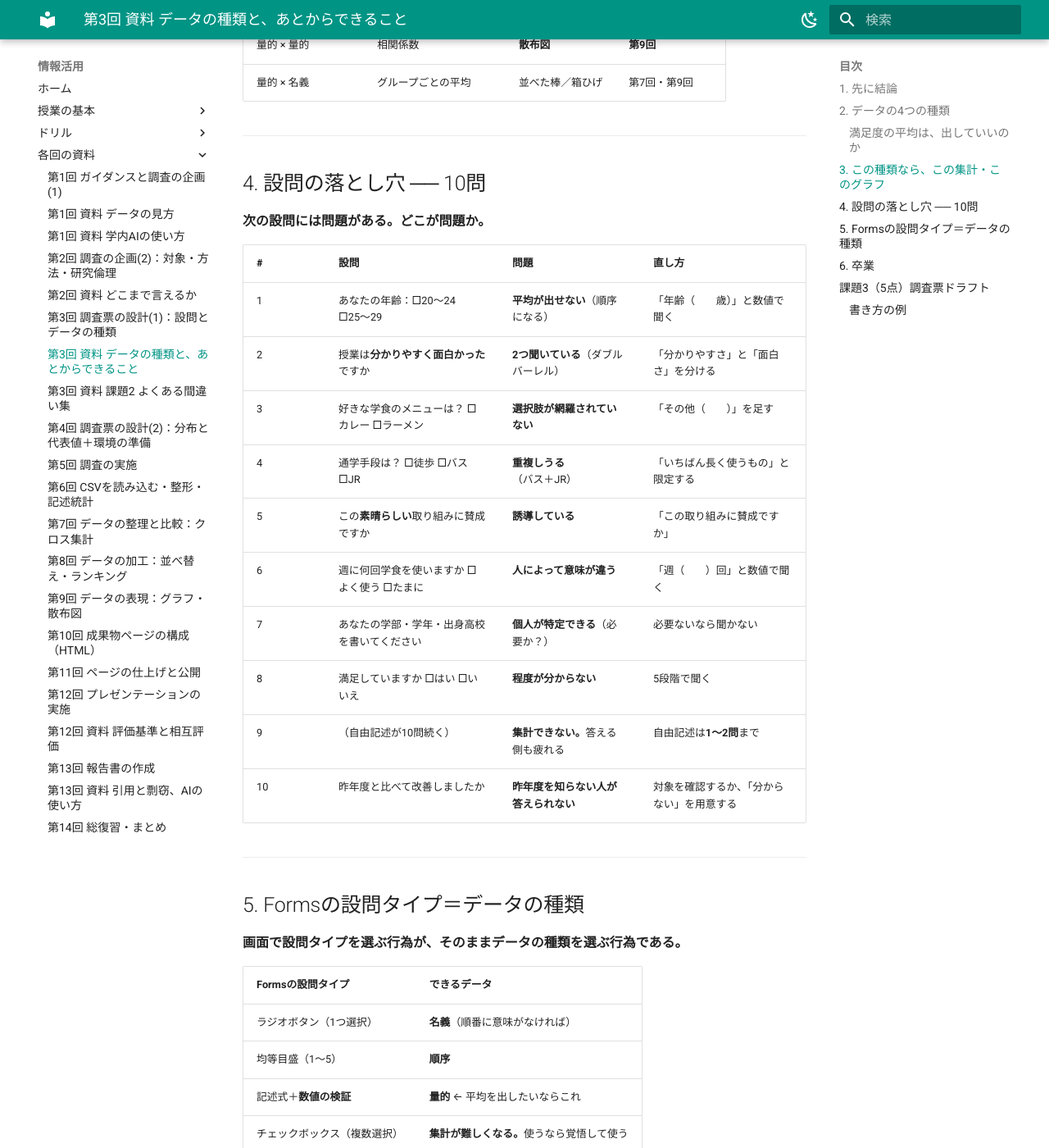
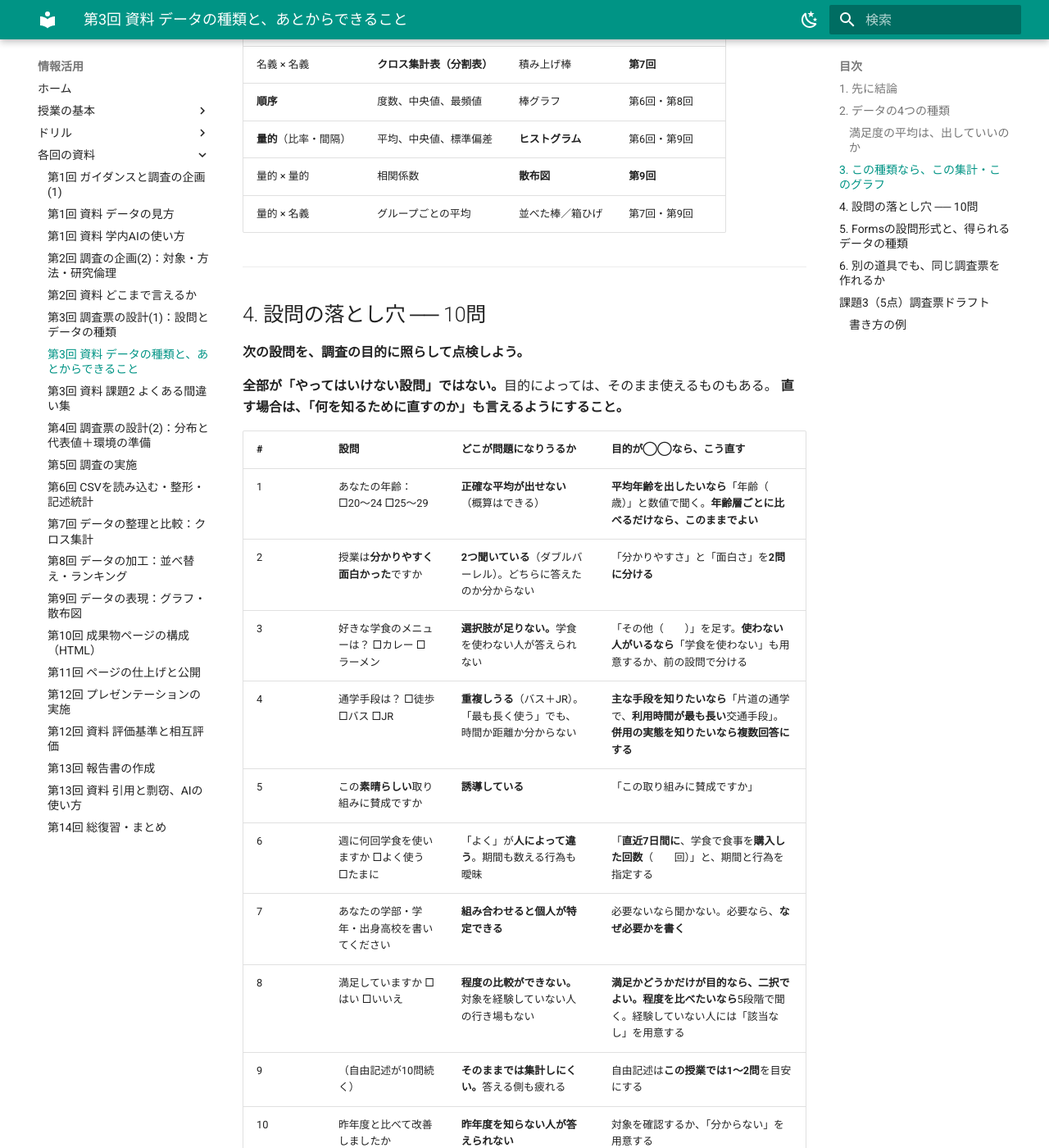
Before and after one commit to aonoa68/joho-katsuyo, an MkDocs documentation site: the page built from docs/week03-datatypes.md, in a window 1280 px wide and 1400 px high, scrolled down 1861 px. Shown: the whole window at 82% size. Built offline with MkDocs 1.6.1 and Material for MkDocs 9.7.7, drawn with Linux system fonts in a browser that asks for light colours; some of the changed text lies outside the part shown.

Commit message:
第3回資料の断定を修正し、目的に照らして判断する形に
外部レビューの指摘4点を反映。

- 数値の範囲設定では単位の取り違えは防げない。設問文で単位と記入例を
  示す役割と、範囲で異常値を弾く役割を分けて説明
- 自由記述は「集計できない」ではなく「そのままでは集計しにくい」。
  1〜2問はこの授業での目安であることを明示
- 設問形式と尺度は一対一ではない。何を聞くかとの組み合わせで決まる
  ことを表で示し、チェックボックスの割合が100%を超える点を追記
- 年齢階級からは正確な平均が出せないだけで概算は可能。年齢層で聞くこと
  自体が悪いわけではない

あわせて、クイズを「目的に照らして点検する」形に書き換え（4・6・8・3）、
満足度の平均は等間隔とみなしている旨を明記、間隔尺度の例から時刻を削除、
Google Forms の操作名である旨の断りを追加、§6の見出しを内容に合わせた。

課題3の提出単位・提出物・注記する場所を明記し、量的1問をチェックリストへ。

Co-Authored-By: Claude Opus 5 (1M context) <noreply@anthropic.com>
Claude-Session: https://claude.ai/code/session_01491iACNdyWdrViehZyTRv6

```diff
--- a/docs/week03-datatypes.md
+++ b/docs/week03-datatypes.md
@@ -8,8 +8,12 @@
 
 **設問の形を決めた時点で、あとからできる集計とグラフが決まる。**
 
-年齢を「20〜24歳」の選択肢で聞いたら、**平均年齢は二度と出せない。**
-あとから「平均を出したい」と思っても、もう手遅れである。データを集め直すしかない。
+年齢を「20〜24歳」の選択肢で聞いたら、**正確な平均年齢は二度と出せない。**
+階級の真ん中の値（22歳）を使えば概算はできるが、**それは仮定を置いた近似**である。
+正確な平均が要るなら、**年齢を数値で聞くしかない。**あとから気づいても、集め直すことになる。
+
+**年齢層で聞くこと自体が悪いわけではない。**年齢層ごとに比べるのが目的なら、その形でよい。
+悪いのは、**何をしたいか決めないまま形式を選ぶこと**である。
 
 **だから、集める前に決める。**
 
@@ -45,7 +49,10 @@
 
 ただし実務では出す。この授業でも出す。**ただし、そう分かったうえで出す。**
 
-> 平均だけを見せない。**分布（何人がどれを選んだか）も一緒に見せる。**
+**この授業では、1〜5を等間隔の得点とみなして平均を出すことがある。**
+「とみなす」であって、**実際に満足感の差が等しいと確かめたわけではない。**
+
+> 平均だけを見せない。**各選択肢の人数や割合（分布）も一緒に見せる。**
 
 ---
 
@@ -66,56 +73,96 @@
 
 ## 4. 設問の落とし穴 ── 10問
 
-**次の設問には問題がある。どこが問題か。**
+**次の設問を、調査の目的に照らして点検しよう。**
 
-| # | 設問 | 問題 | 直し方 |
+**全部が「やってはいけない設問」ではない。**目的によっては、そのまま使えるものもある。
+**直す場合は、「何を知るために直すのか」も言えるようにすること。**
+
+| # | 設問 | どこが問題になりうるか | 目的が◯◯なら、こう直す |
 |---|---|---|---|
-| 1 | あなたの年齢：□20〜24 □25〜29 | **平均が出せない**（順序になる） | 「年齢（　　歳）」と数値で聞く |
-| 2 | 授業は**分かりやすく面白かった**ですか | **2つ聞いている**（ダブルバーレル） | 「分かりやすさ」と「面白さ」を分ける |
-| 3 | 好きな学食のメニューは？ □カレー □ラーメン | **選択肢が網羅されていない** | 「その他（　　）」を足す |
-| 4 | 通学手段は？ □徒歩 □バス □JR | **重複しうる**（バス＋JR） | 「いちばん長く使うもの」と限定する |
+| 1 | あなたの年齢：□20〜24 □25〜29 | **正確な平均が出せない**（概算はできる） | **平均年齢を出したいなら**「年齢（　　歳）」と数値で聞く。**年齢層ごとに比べるだけなら、このままでよい** |
+| 2 | 授業は**分かりやすく面白かった**ですか | **2つ聞いている**（ダブルバーレル）。どちらに答えたのか分からない | 「分かりやすさ」と「面白さ」を**2問に分ける** |
+| 3 | 好きな学食のメニューは？ □カレー □ラーメン | **選択肢が足りない。**学食を使わない人が答えられない | 「その他（　　）」を足す。**使わない人がいるなら**「学食を使わない」も用意するか、前の設問で分ける |
+| 4 | 通学手段は？ □徒歩 □バス □JR | **重複しうる**（バス＋JR）。「最も長く使う」でも、時間か距離か分からない | **主な手段を知りたいなら**「片道の通学で、**利用時間が最も長い**交通手段」。**併用の実態を知りたいなら複数回答にする** |
 | 5 | この**素晴らしい**取り組みに賛成ですか | **誘導している** | 「この取り組みに賛成ですか」 |
-| 6 | 週に何回学食を使いますか □よく使う □たまに | **人によって意味が違う** | 「週（　　）回」と数値で聞く |
-| 7 | あなたの学部・学年・出身高校を書いてください | **個人が特定できる**（必要か？） | 必要ないなら聞かない |
-| 8 | 満足していますか □はい □いいえ | **程度が分からない** | 5段階で聞く |
-| 9 | （自由記述が10問続く） | **集計できない。**答える側も疲れる | 自由記述は**1〜2問**まで |
+| 6 | 週に何回学食を使いますか □よく使う □たまに | 「よく」が**人によって違う**。期間も数える行為も曖昧 | 「**直近7日間に**、学食で食事を**購入した回数**（　　回）」と、期間と行為を指定する |
+| 7 | あなたの学部・学年・出身高校を書いてください | **組み合わせると個人が特定できる** | 必要ないなら聞かない。必要なら、**なぜ必要かを書く** |
+| 8 | 満足していますか □はい □いいえ | **程度の比較ができない。**対象を経験していない人の行き場もない | **満足かどうかだけが目的なら、二択でよい。****程度を比べたいなら**5段階で聞く。経験していない人には「該当なし」を用意する |
+| 9 | （自由記述が10問続く） | **そのままでは集計しにくい。**答える側も疲れる | 自由記述は**この授業では1〜2問**を目安にする |
 | 10 | 昨年度と比べて改善しましたか | **昨年度を知らない人が答えられない** | 対象を確認するか、「分からない」を用意する |
+
+!!! note "自由記述は「集計できない」わけではない"
+    自由記述も、**内容を読んで分類し、件数を数えれば集計できる。**実際の調査でも行われている。
+    ただし**その分類作業に手間がかかる**。この授業では時間が限られるので、**1〜2問を目安**にする。
+    「できない」ではなく「**そのままでは集計しにくい**」と覚えること。
 
 ---
 
-## 5. Formsの設問タイプ＝データの種類
+## 5. Formsの設問形式と、得られるデータの種類
 
-**画面で設問タイプを選ぶ行為が、そのままデータの種類を選ぶ行為である。**
+**データの種類は、「何を聞くか」と「どう答えてもらうか」の組み合わせで決まる。**
+設問形式だけでは決まらない。**数値で入力させれば必ず量的になる、わけではない。**
 
-| Formsの設問タイプ | できるデータ |
-|---|---|
-| ラジオボタン（1つ選択） | **名義**（順番に意味がなければ） |
-| 均等目盛（1〜5） | **順序** |
-| 記述式＋**数値の検証** | **量的** ← 平均を出したいならこれ |
-| チェックボックス（複数選択） | **集計が難しくなる。**使うなら覚悟して使う |
-| 記述式（自由記述） | 集計できない。**1〜2問まで** |
+| 設問形式 | 何を聞くか | データの種類 |
+|---|---|---|
+| ラジオボタン（1つ選択） | 所属学部 | **名義** |
+| ラジオボタン（1つ選択） | 不満・やや不満・中立・やや満足・満足 | **順序** |
+| ラジオボタン（1つ選択） | 昨日の学食利用回数：0回・1回・2回・3回 | **量的**（実際の回数を漏れなく選べる場合） |
+| 均等目盛（1〜5） | 満足度 | **順序** |
+| 記述式＋数値の検証 | 昨日の勉強時間を分で | **量的** |
+| 記述式＋数値の検証 | 分類用の番号（1＝経済、2＝文…） | **名義**（数値だが、ただの符号） |
+| チェックボックス（複数選択） | 通学に使う交通手段（すべて） | 選択肢ごとに人数を数える（下の注意） |
+| 記述式（自由記述） | 自由に書いてもらう | 分類すれば数えられるが、手間がかかる |
+
+**ラジオボタンは「1つ選ぶ」ための形式であって、名義専用ではない。**
+選択肢が順番を持てば順序になり、実際の数量を漏れなく選べれば量的になる。
+
+!!! warning "チェックボックス（複数選択）の注意"
+    **選択肢ごとの人数は数えられる。**ただし、**回答者数を分母にした割合は、合計が100％を超える。**
+
+    10人に聞いて、バス6人・JR7人なら、60％と70％である。併用している人がいるからである。
+    **「合計100％の円グラフ」にはできない。**棒グラフで、選択肢ごとの人数を並べる。
 
 !!! tip "数値で答えてほしいときは"
     記述式にして、**「回答の検証」→「数値」→「範囲」** を設定する。
     そうしないと「だいたい30分くらい」「1時間半」と書かれて、**あとで数えられなくなる。**
 
+!!! note "以下の操作名は Google Forms のものです"
+    **Microsoft Forms を使う場合、設問形式や設定項目の名前が違います。**
+    やることは同じなので、名前が見つからないときは、画面で近いものを探すか、
+    「Microsoft Forms で、数値だけ入力できるようにしたい」とAIに聞いてください。
+
 ---
 
-## 6. 卒業
+## 6. 別の道具でも、同じ調査票を作れるか
 
 - **同じ調査票を、紙でも作れるか。**
 - 紙とFormsで何が違うか（回収のしやすさ／集計の手間／匿名性／答える人の負担）
 
 道具が変わっても、**設問の設計は変わらない。**
+Google Forms でも Microsoft Forms でも紙でも、**何を聞いて、どう答えてもらうか**が決まっていれば作れる。
 
 ---
 
 ## 課題3（5点）調査票ドラフト
 
+**グループにつき1件。代表者がMoodleに直接記入して提出する。**
+
+**提出するもの**
+
+1. **回答者用のURL**（学生が実際に答える画面のリンク）
+2. **設問の対応表**（下の例の形。設問番号・設問文・データの種類・予定する集計やグラフ）
+
+**データの種類と集計方法は、回答者向けのフォームには書かない。**対応表のほうに書く。
+フォームに書くと、答える人が混乱する。
+
+**チェックリスト**
+
 - [ ] Formsで調査票を作る。**設問は6〜10問**を目安にする
+- [ ] **量的データの設問を最低1問入れる**（「何分」「何円」「何回」で聞くもの）
 - [ ] **各設問に「データの種類」を注記する**（名義／順序／量的）
-- [ ] **上の落とし穴10個に当てはまっていないか**を点検する
-- [ ] **設問ごとに「この設問だけから出せる集計」を1つ書く**
+- [ ] **上の落とし穴10個を、目的に照らして点検する**
+- [ ] **設問ごとに「この設問だけから出せる集計・グラフ」を1つ書く**
 
 **次回（第4回）に、その対応表を埋めて設問を直す。**
 
@@ -125,18 +172,18 @@
 **いまは「その設問だけ」で出せる集計を1つ書けばよい。**
 掛け合わせの集計（名義×名義、量的×名義など）は、**第4回で一緒にやる**ので、ここでは書かなくてよい。
 
-| 設問 | データの種類 | この設問だけから出せる集計 |
-|---|---|---|
-| 所属学部を選んでください | 名義 | 学部ごとの人数と割合 |
-| 満足度（1〜5） | 順序 | 中央値、1〜5それぞれの人数 |
-| 昨日の勉強時間は何分でしたか | 量的（比率） | 平均、ヒストグラム |
+| # | 設問 | データの種類 | 予定する集計・グラフ |
+|---|---|---|---|
+| 1 | 所属学部を選んでください | 名義 | 学部ごとの人数と割合／棒グラフ |
+| 2 | 満足度（1〜5） | 順序 | 中央値、1〜5それぞれの人数／棒グラフ |
+| 3 | 昨日の勉強時間は何分でしたか | 量的（比率） | 平均／ヒストグラム |
 
 !!! tip "設問の数と、種類の配分"
     **6〜10問**が目安である。これより少ないと分析が痩せ、多いと回答者が離脱する。
 
     **種類の配分に決まりはない。**名義○問・量的○問という比率を気にする必要はない。
     ただし、**量的データが1問もないと平均もヒストグラムも出せない**ので、
-    **「何分」「何円」「何回」で聞く設問を最低1問**は入れておくこと。
+    **「何分」「何円」「何回」で聞く設問を最低1問**は入れておくこと（上のチェックリストにも入れてある）。
 
 !!! warning "数値で聞くときは、単位を設問文に書く"
     「勉強時間はどのくらいですか」と聞くと、**3と書く人（3時間）と180と書く人（180分）**が混ざる。
@@ -146,7 +193,12 @@
     - ○ 「昨日の勉強時間は**何分**でしたか。**半角数字のみ**でお答えください（例：90）」
 
     Formsでは、**回答の形式を「数値」にして、最小値と最大値を決めておく**とよい。
-    「1日の勉強時間」に 100（時間）と入力されても、範囲を 0〜1440 分にしておけば弾ける。
+    「1日の勉強時間（分）」なら 0〜1440 にしておけば、**負の数や、ありえない大きさ**を弾ける。
+
+    **ただし、範囲の設定で単位の取り違えは防げない。**
+    100時間のつもりで `100` と入力されたら、0〜1440の範囲に収まるので、そのまま通る。
+    **単位を伝えるのは設問文の仕事、ありえない値を弾くのは範囲設定の仕事**と、役割を分けて考えること。
+    「1時間半の場合は **90** と入力してください」のように、**記入例まで書く。**
 
 !!! note "落とし穴10個は、自分一人で点検しなくてよい"
     自分で書いた設問を自分で疑うのは難しい。**人の目を借りてよい。**
```
Also changed, not shown: other parts of docs/week03-datatypes.md (+1 -1 lines), docs/assignments.md (+1 -1 lines).
